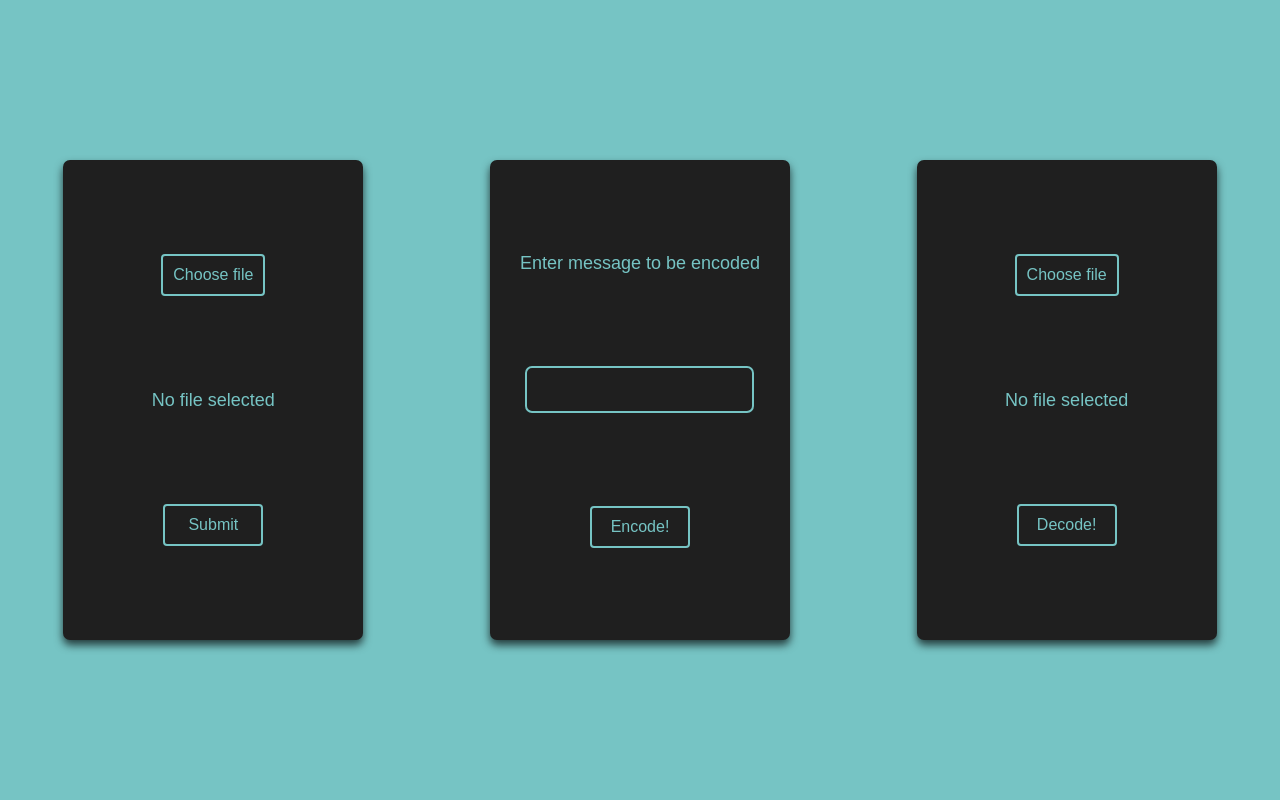
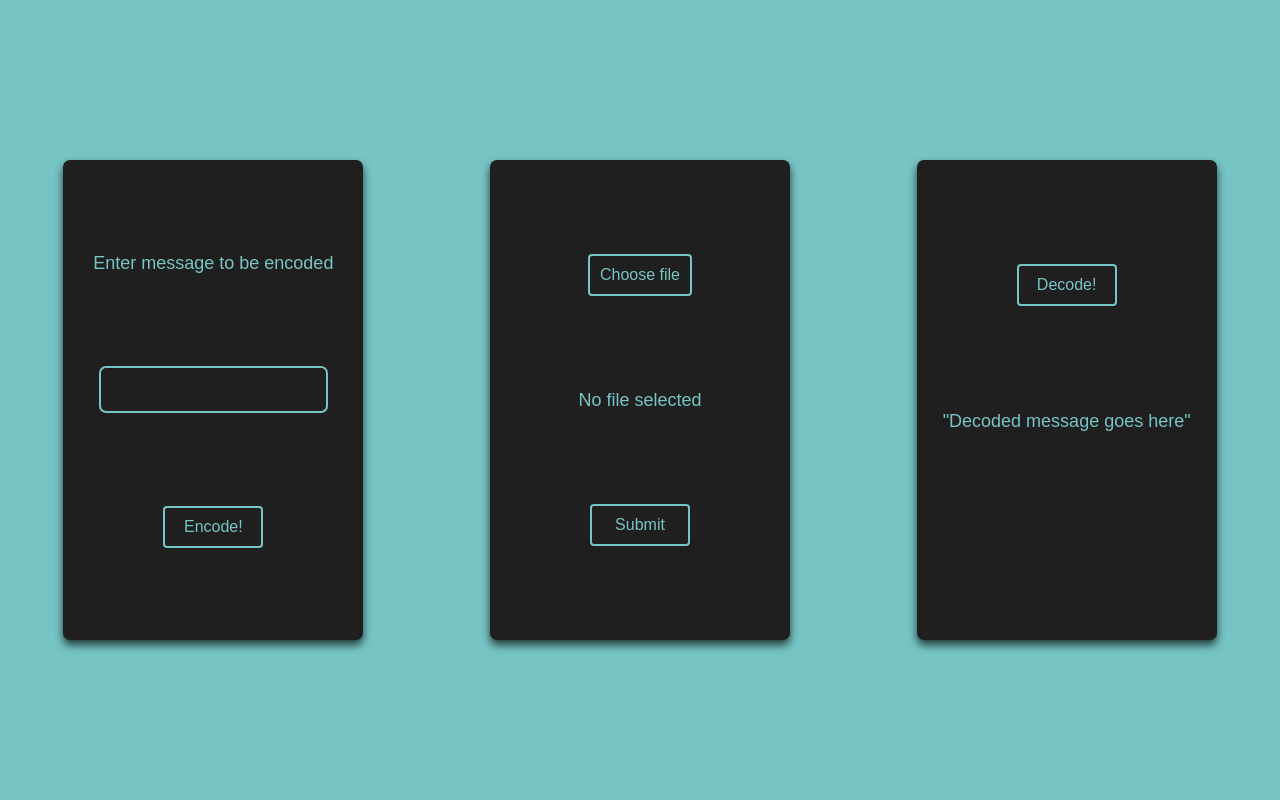
Before and after one commit to alwinjoseph7/audiostego, a Flask app: page / in a window 1280 px wide. Shown: the part 800-1600 px from the top of the page. Run offline with Flask 2, Linux system fonts and the light colour scheme.

Commit message:
HTML rearranged accordingly

```diff
--- a/templates/index.html
+++ b/templates/index.html
@@ -5,7 +5,7 @@
     <meta http-equiv="X-UA-Compatible" content="IE=edge">
     <meta name="viewport" content="width=device-width, initial-scale=1.0">
     <title>Audio Steganography</title>
-    <link rel="stylesheet" href="{{ url_for('static', filename='styles/main.css') }}" />
+    <link rel="stylesheet" href="main.css">
 </head>
 <body>
     <header>
@@ -15,23 +15,27 @@
     <article id= "speechContainer">
         <form method="POST" enctype="multipart/form-data">
             <section class="card">
-                <input class="file-upload" type="file" name="file"/>
-                <button class="file-upload-button" type="button">Choose file</button>
-                <p class="file-upload-label"></p>
-                <input type="submit" value="Submit" />
-            </section>
-            <section class="card">
                 <label for="message">
                     Enter message to be encoded
                 </label>
                 <input type="text" name="message">
                 <input type="submit" value="Encode!" />
             </section>
+
             <section class="card">
                 <input class="file-upload" type="file" name="file"/>
                 <button class="file-upload-button" type="button">Choose file</button>
                 <p class="file-upload-label"></p>
+                <input type="submit" vlue="Submit" />
+            </section>
+
+            <section class="card">
+                <!-- <input class="file-upload" type="file" name="file"/>
+                <button class="file-upload-button" type="button">Choose file</button>
+                <p class="file-upload-label"></p> -->
                 <input type="submit" value="Decode!" />
+                <p id="decodedString">"Decoded message goes here"</p>
+                <span></span>
             </section>
         </form>
     </article>
```
